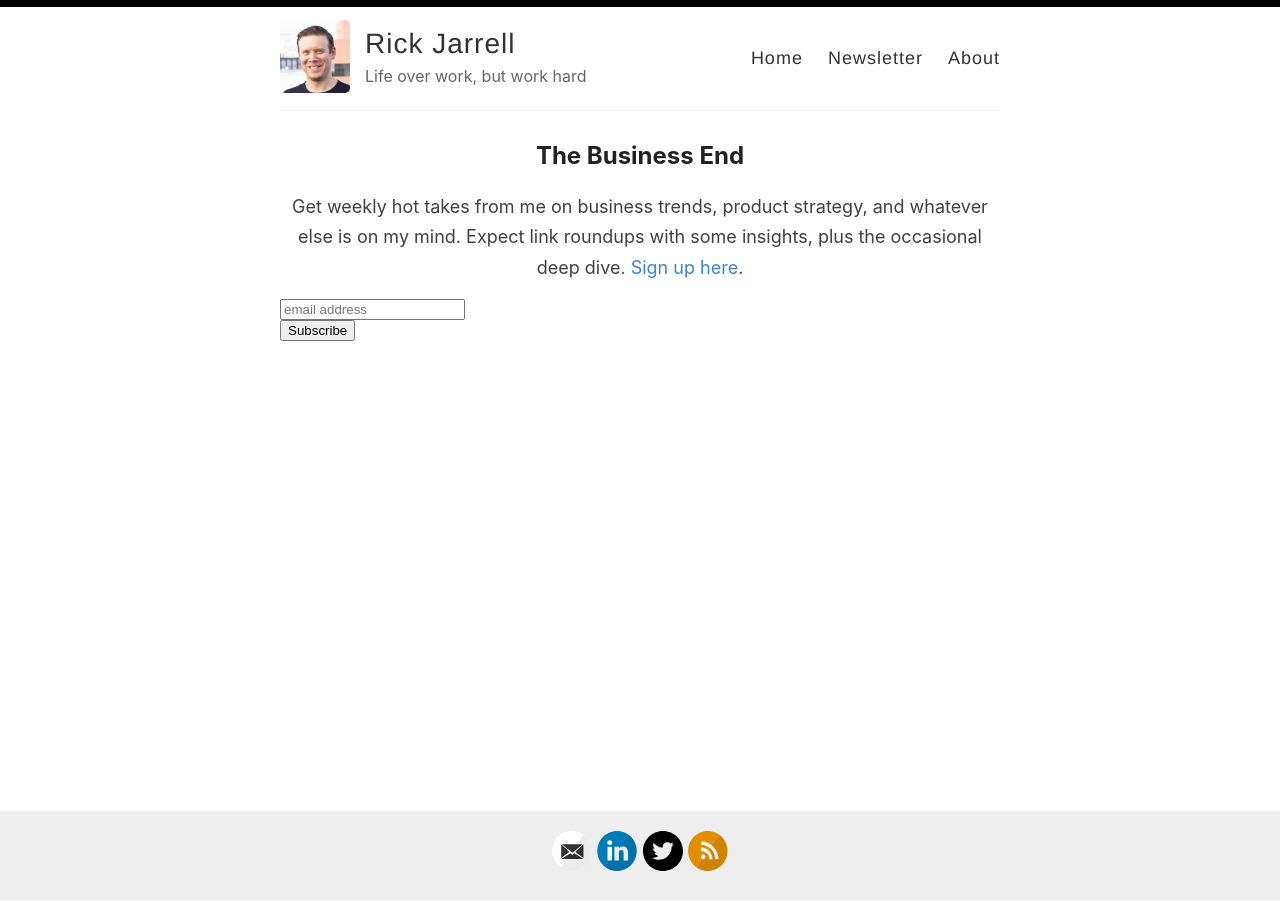
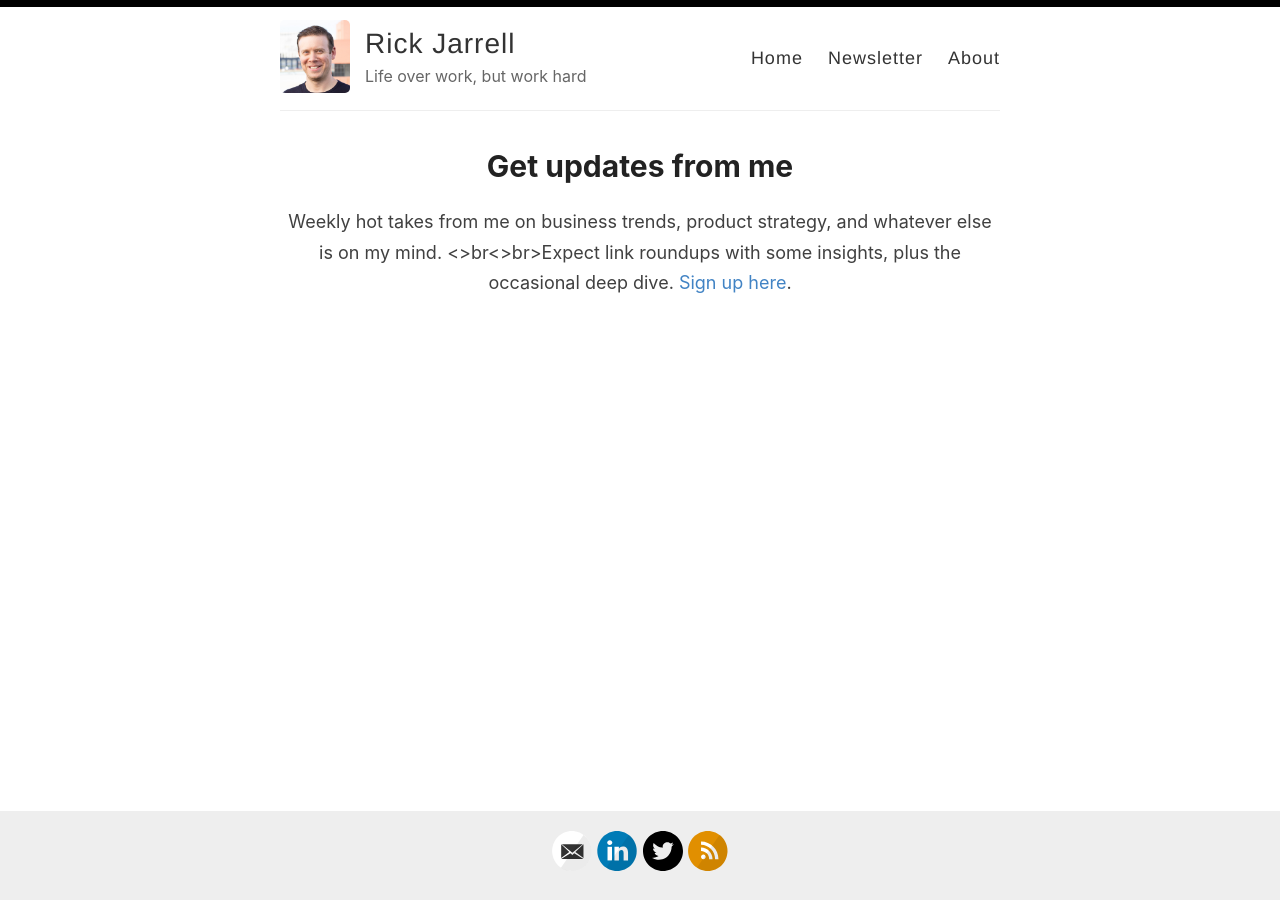
Before and after one commit to rickjarrell/backupblog, a Jekyll site: the page built from index.html, in a window 1280 px wide. Built offline with Jekyll 4.4.1, drawn with Linux system fonts in a browser that asks for light colours; the list of posts is cut into pages by our own code; comment, search, counter and statistics services are not loaded.

Commit message:
Update index.html

```diff
--- a/index.html
+++ b/index.html
@@ -1,27 +1,8 @@
 ---
 layout: default
 ---
-<h2>The Business End</h2>
-<p align = center>Get weekly hot takes from me on business trends, product strategy, and whatever else is on my mind. Expect link roundups with some insights, plus the occasional deep dive. <a href="https://rickjarrell.substack.com/subscribe">Sign up here</a>.</p>
-<!-- Begin Mailchimp Signup Form -->
-<link href="//cdn-images.mailchimp.com/embedcode/horizontal-slim-10_7.css" rel="stylesheet" type="text/css">
-<style type="text/css">
-	#mc_embed_signup{background:#fff; clear:left; font:14px Helvetica,Arial,sans-serif; width:100%;}
-	/* Add your own Mailchimp form style overrides in your site stylesheet or in this style block.
-	   We recommend moving this block and the preceding CSS link to the HEAD of your HTML file. */
-</style>
-<div id="mc_embed_signup">
-<form action="https://rickjarrell.us18.list-manage.com/subscribe/post?u=34a7f43cd8d399be15e76a8b8&amp;id=bf9f68a03e" method="post" id="mc-embedded-subscribe-form" name="mc-embedded-subscribe-form" class="validate" target="_blank" novalidate>
-    <div id="mc_embed_signup_scroll">
-	<label for="mce-EMAIL"></label>
-	<input type="email" value="" name="EMAIL" class="email" id="mce-EMAIL" placeholder="email address" required>
-    <!-- real people should not fill this in and expect good things - do not remove this or risk form bot signups-->
-    <div style="position: absolute; left: -5000px;" aria-hidden="true"><input type="text" name="b_34a7f43cd8d399be15e76a8b8_bf9f68a03e" tabindex="-1" value=""></div>
-    <div class="clear"><input type="submit" value="Subscribe" name="subscribe" id="mc-embedded-subscribe" class="button"></div>
-    </div>
-</form>
-</div>
-<!--End mc_embed_signup-->
+<h1>Get updates from me</h1>
+<p align = center>Weekly hot takes from me on business trends, product strategy, and whatever else is on my mind. <>br<>br>Expect link roundups with some insights, plus the occasional deep dive. <a href="https://rickjarrell.substack.com/subscribe">Sign up here</a>.</p>
 <div class="posts">
   {% for post in paginator.posts %}
     <article class="post">
```
